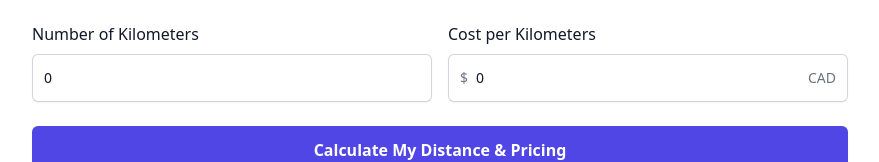
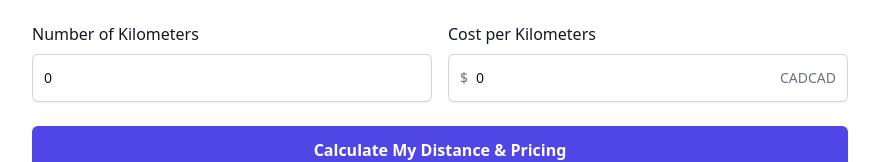
Before and after one commit to almostcreativestudio/visionmiles, a Next.js app: page / in a window 1280 px wide. Shown: the part 642-804 px from the top of the page, without its empty margins (200-1079 px from the left). Built offline with nearby package versions, Linux system fonts and the light colour scheme.

Commit message:
Update page.jsx

```diff
--- a/src/app/page.jsx
+++ b/src/app/page.jsx
@@ -390,6 +390,9 @@ const Home = () => {
                           className="text-gray-500 sm:text-sm"
                           id="price-currency"
                         >
+                          {distanceType === "kilometer"
+                      ? "CAD"
+                      : "USD"}
                           CAD
                         </span>
                       </div>
```
